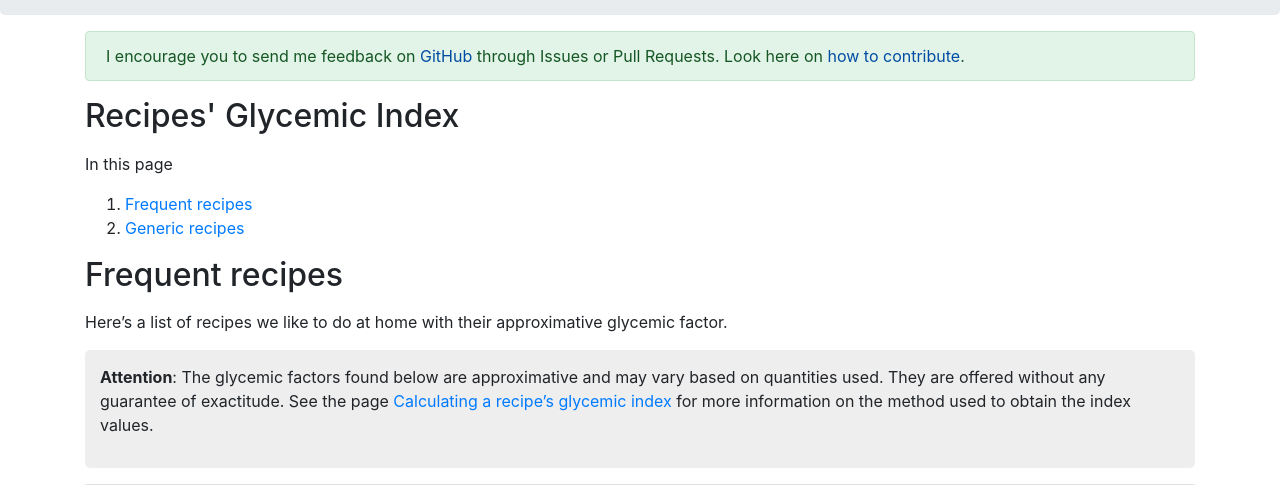
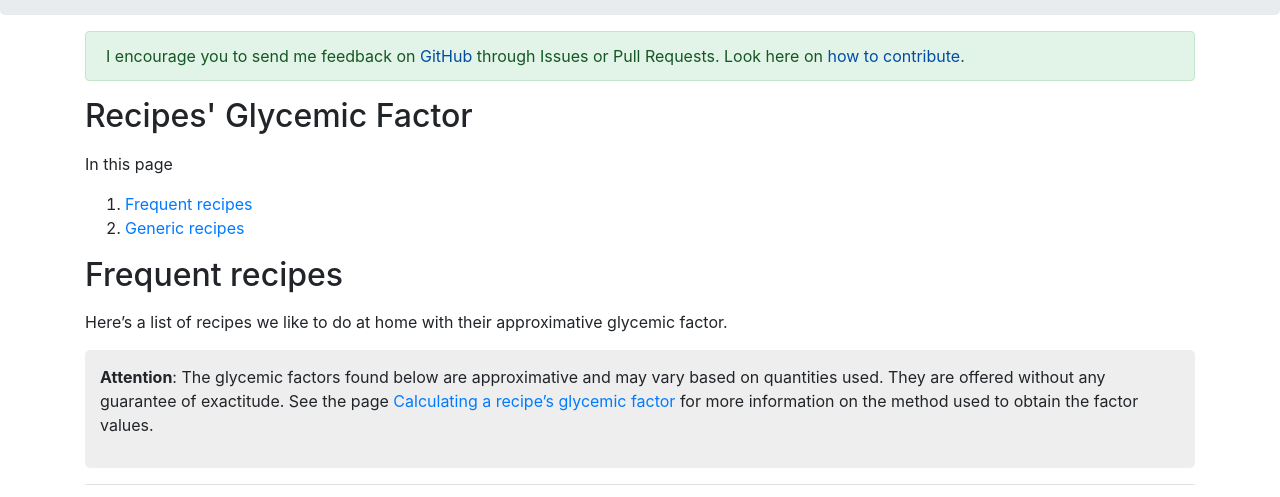
Before and after one commit to gcharest/gcharest.github.io, a Jekyll site: the page built from _pages/en/recipes-glycemic-factor.md, in a window 1280 px wide. Shown: the part 291-788 px from the top of the page. Built offline with Jekyll 4.4.1, drawn with Linux system fonts in a browser that asks for light colours; nearby versions of some CDN libraries.

Commit message:
Change index to factor

```diff
--- a/_pages/en/recipes-glycemic-factor.md
+++ b/_pages/en/recipes-glycemic-factor.md
@@ -1,10 +1,10 @@
 ---
 layout: default
-title:  Recipes' Glycemic Index
+title:  Recipes' Glycemic Factor
 ref: facteur-glycémique-recettes
 lang: en
 sections: Diabetes
-permalink: recipes-glycemic-index.html
+permalink: recipes-glycemic-factor.html
 ---
 In this page
 
@@ -15,7 +15,7 @@ In this page
 
 Here's a list of recipes we like to do at home with their approximative glycemic factor.
 
->**Attention**: The glycemic factors found below are approximative and may vary based on quantities used. They are offered without any guarantee of exactitude. See the page [Calculating a recipe's glycemic index]({{site.baseurl}}/calculating-glycemic-factor.html) for more information on the method used to obtain the index values.
+>**Attention**: The glycemic factors found below are approximative and may vary based on quantities used. They are offered without any guarantee of exactitude. See the page [Calculating a recipe's glycemic factor]({{site.baseurl}}/calculating-glycemic-factor.html) for more information on the method used to obtain the factor values.
 
 {% include listOnlineRecipes.html %}
 
```
